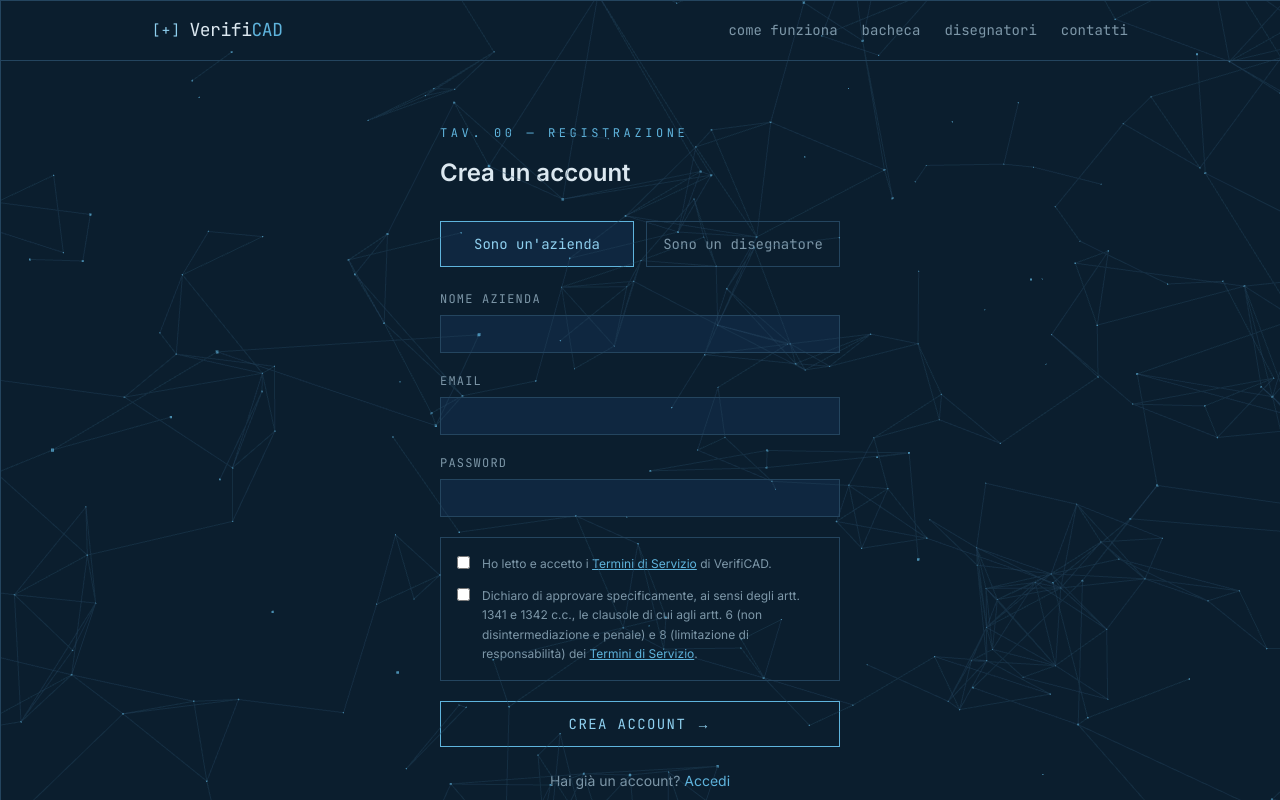
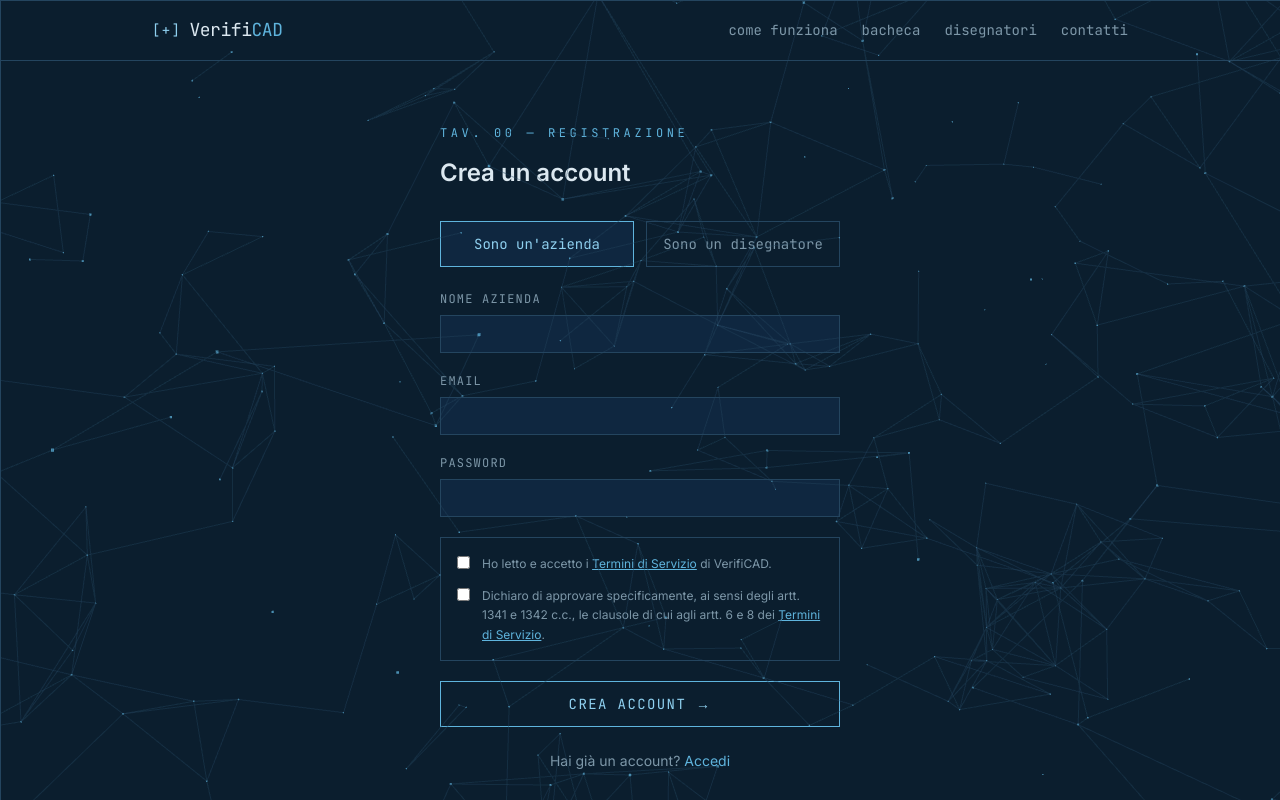
Before and after one commit to edgarlaini/Verificad, a Next.js app: page /registrati in a window 1280 px wide. Shown: the top 800 px of the page. Built offline with nearby package versions, Linux system fonts and the light colour scheme; no server answers.

Commit message:
Add files via upload

```diff
--- a/app/registrati/page.tsx
+++ b/app/registrati/page.tsx
@@ -148,8 +148,7 @@ export default function Registrati() {
             />
             <span className="text-xs text-[var(--blueprint-text-dim)] leading-relaxed">
               Dichiaro di approvare specificamente, ai sensi degli artt. 1341 e 1342 c.c., le
-              clausole di cui agli artt. 6 (non disintermediazione e penale) e 8 (limitazione di
-              responsabilità) dei{" "}
+              clausole di cui agli artt. 6 e 8 dei{" "}
               <Link
                 href="/termini"
                 target="_blank"
```
